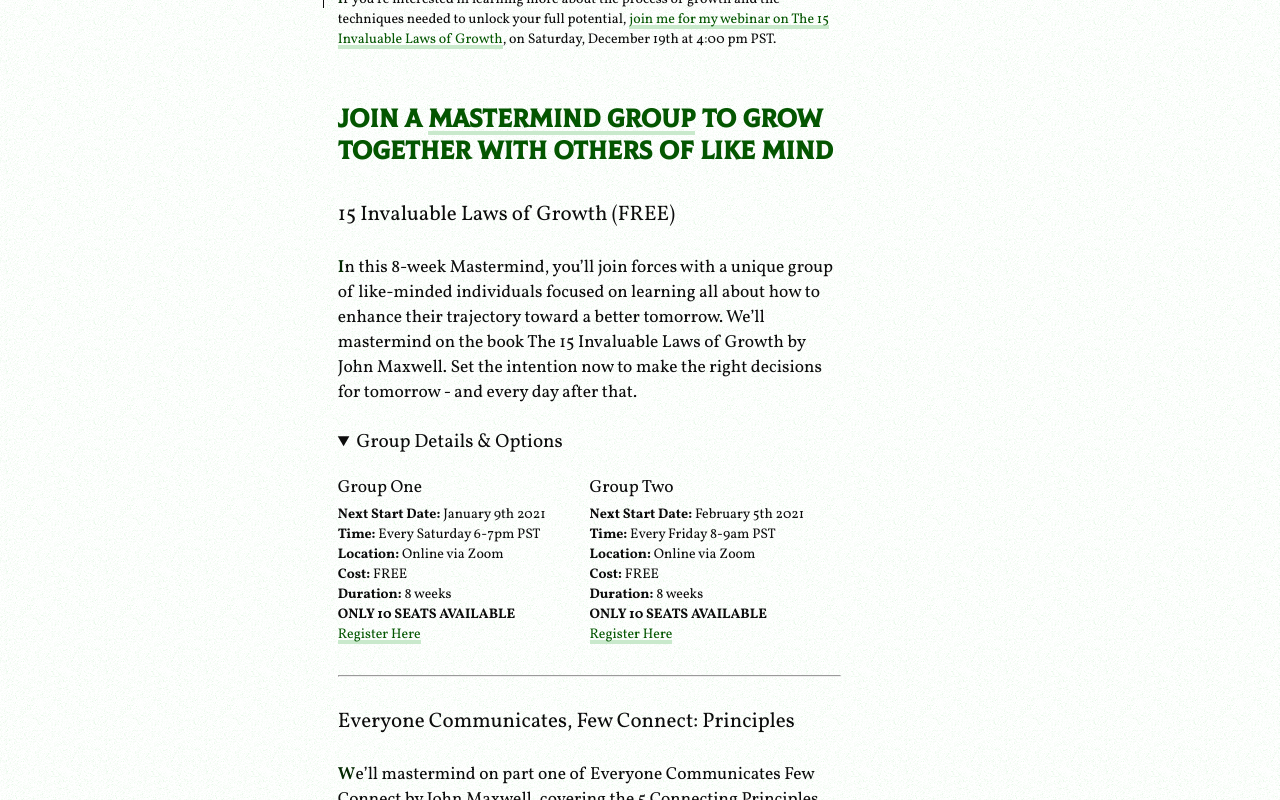
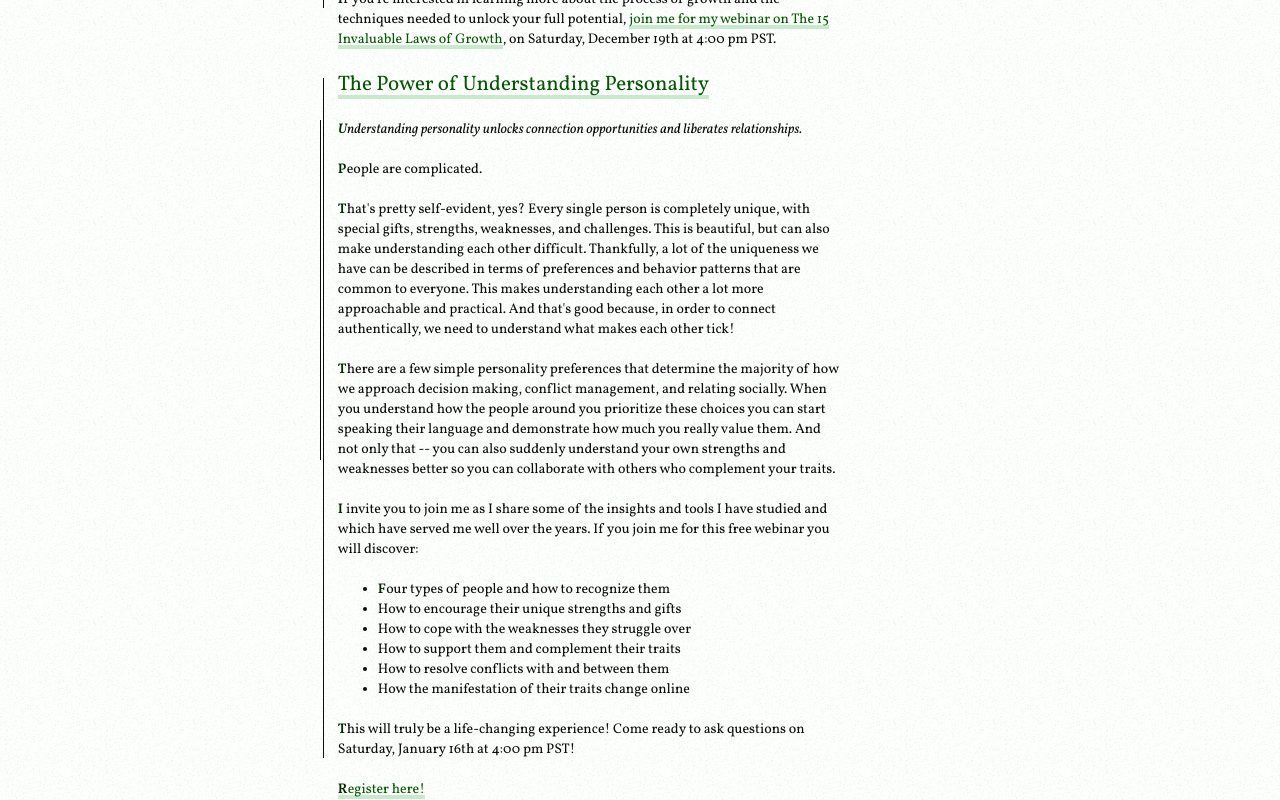
Before and after one commit to MonkeyDZeke/opheron, a Next.js app: page /upcoming in a window 1280 px wide. Shown: the part 1860-2660 px from the top of the page. Built offline with nearby package versions, Linux system fonts and the light colour scheme.

Commit message:
adding next webinar

```diff
--- a/pages/upcoming.tsx
+++ b/pages/upcoming.tsx
@@ -45,6 +45,44 @@
                   techniques needed to unlock your full potential, <a href="https://opheron.leadingthebest.com/WLGW0001" target="_blank" rel="noreferrer">
                   join me for my webinar on The 15 Invaluable Laws of Growth</a>, on Saturday,
                   December 19th at 4:00 pm PST.</p>
+              </dd>
+              <dt>
+                <a href="https://opheron.leadingthebest.com/UMCW0001" target="_blank" rel="noreferrer">
+                  The Power of Understanding Personality
+                </a>
+              </dt>
+              <dd>
+                <p><i>Understanding personality unlocks connection opportunities and liberates relationships.</i></p>
+                <p>People are complicated.</p>
+                <p>That's pretty self-evident, yes? Every single person is completely unique, with
+                  special gifts, strengths, weaknesses, and challenges. This is beautiful, but can
+                  also make understanding each other difficult. Thankfully, a lot of the uniqueness
+                  we have can be described in terms of preferences and behavior patterns that are
+                  common to everyone. This makes understanding each other a lot more approachable
+                  and practical. And that's good because, in order to connect authentically, we
+                  need to understand what makes each other tick!</p>
+                <p>There are a few simple personality preferences that determine the majority of
+                  how we approach decision making, conflict management, and relating socially.
+                  When you understand how the people around you prioritize these choices you can
+                  start speaking their language and demonstrate how much you really value them.
+                  And not only that -- you can also suddenly understand your own strengths and
+                  weaknesses better so you can collaborate with others who complement your traits.</p>
+                <p>I invite you to join me as I share some of the insights and tools I have
+                  studied and which have served me well over the years. If you join me for this
+                  free webinar you will discover:</p>
+                <p>
+                  <ul>
+                    <li>Four types of people and how to recognize them</li>
+                    <li>How to encourage their unique strengths and gifts</li>
+                    <li>How to cope with the weaknesses they struggle over</li>
+                    <li>How to support them and complement their traits</li>
+                    <li>How to resolve conflicts with and between them</li>
+                    <li>How the manifestation of their traits change online</li>
+                  </ul>
+                </p>
+                <p>This will truly be a life-changing experience! Come ready to ask questions
+                  on Saturday, January 16th at 4:00 pm PST!</p>
+                <p><a href="https://opheron.leadingthebest.com/UMCW0001" target="_blank" rel="noreferrer">Register here!</a></p>
               </dd>
             </dl>
           </section>
```
